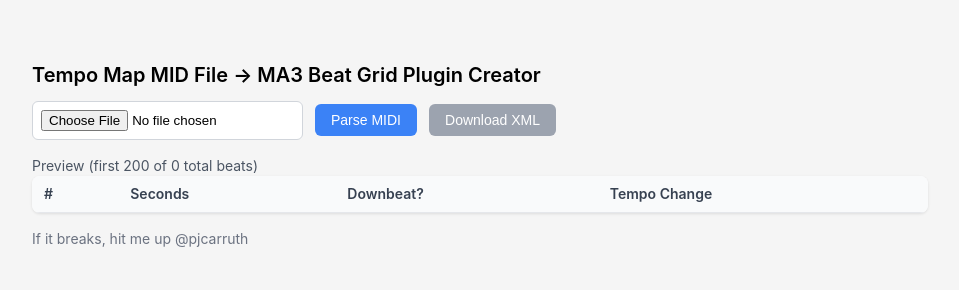
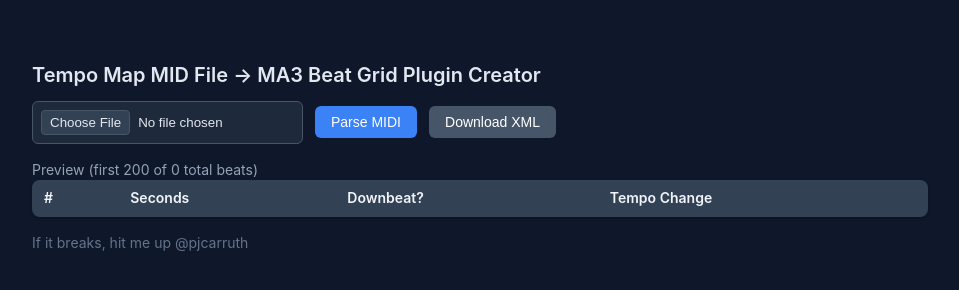
Before and after one commit to pjay42/TempoMapImporter, a plain HTML site: page index.html in a window 1280 px wide. Shown: the whole page, without its empty margins (160-1119 px from the left). Drawn offline with nearby package versions, Linux system fonts and the light colour scheme.

Commit message:
Dark Mode

```diff
--- a/style.css
+++ b/style.css
@@ -2,7 +2,8 @@ body {
   font-family: -apple-system, BlinkMacSystemFont, 'Segoe UI', Roboto, sans-serif;
   margin: 0;
   padding: 20px;
-  background: #f5f5f5;
+  background: #0f172a;
+  color: #e2e8f0;
 }
 
 .max-w-4xl {
@@ -53,15 +54,15 @@ body {
 }
 
 .text-gray-600 {
-  color: #4b5563;
+  color: #94a3b8;
 }
 
 .text-gray-500 {
-  color: #6b7280;
+  color: #64748b;
 }
 
 .text-red-600 {
-  color: #dc2626;
+  color: #f87171;
 }
 
 .w-full {
@@ -70,26 +71,27 @@ body {
 
 table {
   border-collapse: collapse;
-  background: white;
+  background: #1e293b;
   border-radius: 8px;
   overflow: hidden;
-  box-shadow: 0 1px 3px rgba(0,0,0,0.1);
+  box-shadow: 0 1px 3px rgba(0,0,0,0.3);
 }
 
 th, td {
   padding: 8px 12px;
   text-align: left;
-  border-bottom: 1px solid #e5e7eb;
+  border-bottom: 1px solid #334155;
+  color: #e2e8f0;
 }
 
 th {
-  background: #f9fafb;
+  background: #334155;
   font-weight: 600;
-  color: #374151;
+  color: #f1f5f9;
 }
 
 tr:hover {
-  background: #f9fafb;
+  background: #2d3748;
 }
 
 button {
@@ -108,13 +110,40 @@ button:hover:not(:disabled) {
 }
 
 button:disabled {
-  background: #9ca3af;
+  background: #475569;
   cursor: not-allowed;
 }
 
 input[type="file"] {
   padding: 8px;
-  border: 1px solid #d1d5db;
+  border: 1px solid #475569;
   border-radius: 6px;
-  background: white;
+  background: #1e293b;
+  color: #e2e8f0;
 }
+
+input[type="file"]::file-selector-button {
+  background: #334155;
+  color: #e2e8f0;
+  border: 1px solid #475569;
+  border-radius: 4px;
+  padding: 4px 8px;
+  margin-right: 8px;
+}
+
+::-webkit-scrollbar {
+  width: 8px;
+}
+
+::-webkit-scrollbar-track {
+  background: #1e293b;
+}
+
+::-webkit-scrollbar-thumb {
+  background: #475569;
+  border-radius: 4px;
+}
+
+::-webkit-scrollbar-thumb:hover {
+  background: #64748b;
+}
```
